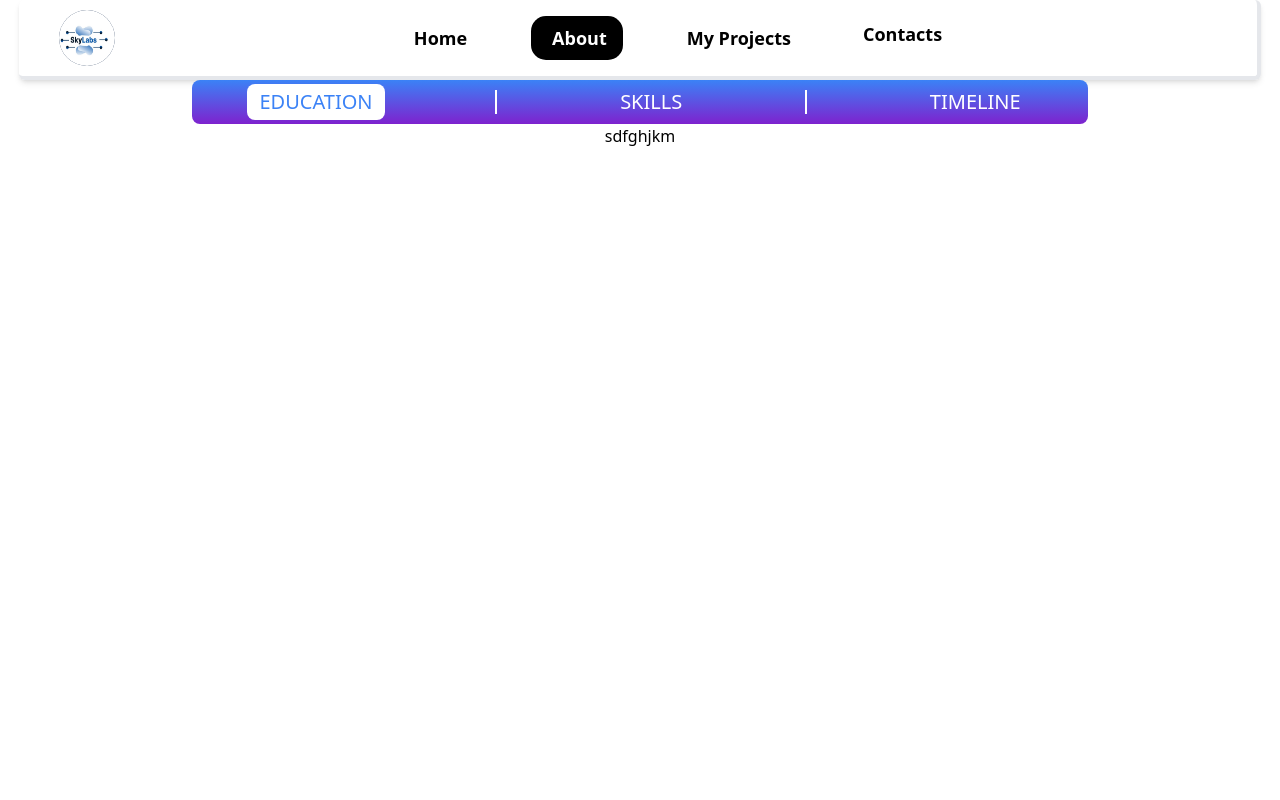
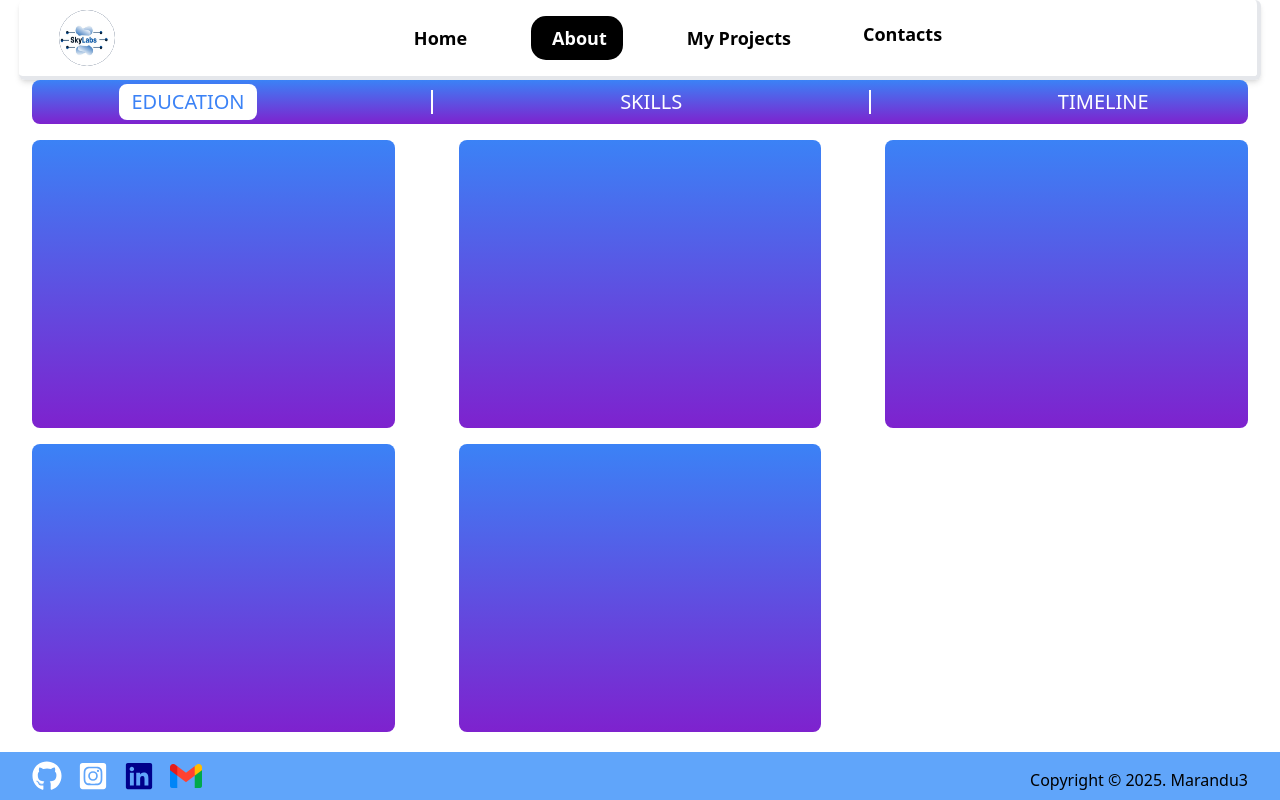
Before and after one commit to marandu3/PORTIFOLIO, a React (Vite) app: page /Abouts/Abouts/Education in a window 1280 px wide. Built offline with nearby package versions, Linux system fonts and the light colour scheme.

Commit message:
changes in education and about

```diff
--- a/src/components/Aboutnav.jsx
+++ b/src/components/Aboutnav.jsx
@@ -4,7 +4,7 @@ import { NavLink } from "react-router";
 function Aboutnav() {
   return (
     <div className="flex justify-center w-full">
-      <div className="flex items-center w-[70%] text-white text-lg md:text-xl bg-gradient-to-b from-blue-500 py-1 to-purple-700  rounded-lg justify-around">
+      <div className="flex items-center w-[95%] text-white text-lg md:text-xl bg-gradient-to-b from-blue-500 py-1 to-purple-700  rounded-lg justify-around">
         {/* EDUCATION NavLink */}
         <NavLink
           to="Abouts/Education"
--- a/src/components/Abouts.jsx
+++ b/src/components/Abouts.jsx
@@ -1,13 +1,18 @@
 import React from "react";
 import { NavLink, Outlet } from "react-router";
 import Aboutnav from "./Aboutnav";
+import Footerpages from "./Footerpages";
 
 function About() {
   return (
-    <div className="flex flex-col items-center">
+    <div>
+      <div className="flex flex-col">
       <Aboutnav/>
       <Outlet />
     </div>
+    <Footerpages/>
+    </div>
+
   );
 }
 
--- a/src/components/Education.jsx
+++ b/src/components/Education.jsx
@@ -3,9 +3,14 @@ import Educard from '../components/AboutCard'
 
 function Education() {
   return (
-    <div>
-        sdfghjkm
+    <div className='md:grid md:grid-cols-3'>
+        <Educard/>
+        <Educard/>
+        <Educard/>
+        <Educard/>
+        <Educard/>
     </div>
+
   )
 }
 
--- /dev/null
+++ b/src/components/Footer.jsx
@@ -0,0 +1,44 @@
+import React from 'react'
+
+import { FaInstagramSquare, FaLinkedin, FaGithub } from "react-icons/fa";
+import gmail from "../assets/gmail.png";
+
+
+function Footer() {
+  return (
+    <div>
+        <footer className="bg-blue-400 flex md:justify-end justify-between md:fixed bottom-0 text-white text-center py-2 w-full z-50">
+                <div className="flex md:hidden justify-center gap-4 items-center">
+                <FaGithub
+                        size={30}
+                        className="hover:cursor-pointer"
+                        onClick={() => window.open("https://www.github.com/marandu3")}
+                      />
+                      <FaInstagramSquare
+                        size={30}
+                        className="hover:cursor-pointer"
+                        onClick={() =>
+                          window.open("https://www.instagram.com/_m32003")
+                        }
+                      />
+                      <FaLinkedin
+                        size={30}
+                        className="hover:cursor-pointer"
+                        color="darkblue"
+                      />
+                      <img
+                        src={gmail}
+                        alt="gmail"
+                        className="w-8 hover:cursor-pointer h-8"
+                        onClick={() =>
+                          window.open("mailto:johnwillymarandu@gmail.com")
+                        }
+                      />
+                </div>
+                <p className="mt-2  text-black">Copyright &copy; 2025. Marandu3</p>
+              </footer>
+    </div>
+  )
+}
+
+export default Footer
--- /dev/null
+++ b/src/components/Footerpages.jsx
@@ -0,0 +1,47 @@
+import React from 'react'
+
+import { FaInstagramSquare, FaLinkedin, FaGithub } from "react-icons/fa";
+import gmail from "../assets/gmail.png";
+
+
+function Footerpages() {
+  return (
+    <div>
+        <footer className="bg-blue-400 mt-5 flex px-4 md:px-8  justify-between bottom-0 text-white text-center py-2 w-full z-50">
+                <div className="flex md:flex md:justify-start  justify-center gap-4 items-center">
+                <FaGithub
+                        size={30}
+                        className="hover:cursor-pointer"
+                        onClick={() => window.open("https://www.github.com/marandu3")}
+                      />
+                      <FaInstagramSquare
+                        size={30}
+                        className="hover:cursor-pointer"
+                        onClick={() =>
+                          window.open("https://www.instagram.com/_m32003")
+                        }
+                      />
+                      <FaLinkedin
+                        size={30}
+                        className="hover:cursor-pointer"
+                        color="darkblue"
+                      />
+                      <img
+                        src={gmail}
+                        alt="gmail"
+                        className="w-8 hover:cursor-pointer h-8"
+                        onClick={() =>
+                          window.open("mailto:johnwillymarandu@gmail.com")
+                        }
+                      />
+                </div>
+                <div>
+                <p className="mt-2  text-black">Copyright &copy; 2025. Marandu3</p>
+                </div>
+
+              </footer>
+    </div>
+  )
+}
+
+export default Footerpages
--- a/src/components/Landing.jsx
+++ b/src/components/Landing.jsx
@@ -5,16 +5,17 @@ import Typewriter from "typewriter-effect";
 import { IoLogoWhatsapp } from "react-icons/io";
 import { FaInstagramSquare, FaLinkedin, FaGithub } from "react-icons/fa";
 import gmail from "../assets/gmail.png";
+import Footer from "./Footer"
 
 function Home() {
   const [showQR, setShowQR] = useState(false); // State to toggle QR code visibility
 
   return (
-    <div className="min-h-screen flex flex-col relative">
+    <div className=" flex flex-col relative">
       {/* Main Content */}
       <div className="md:flex flex-grow">
         {/* Left Section */}
-        <div className="w-full md:w-[50%] mt-2 md:h-screen flex justify-center pt-20 shadow-md pb-4">
+        <div className="w-full md:w-[50%] mt-2 flex justify-center pt-20 shadow-md pb-4">
           <div className="w-[90%]">
             <div className="flex flex-wrap items-center">
               <p className="text-xl font-bold text-gray-800">
@@ -84,7 +85,7 @@ function Home() {
         </div>
 
         {/* Right Section */}
-        <div className="flex pb-16 md:w-[50%]  md:h-screen justify-center pt-3 items-center">
+        <div className="flex pb-16 md:w-[50%]  justify-center pt-3 items-center shadow-lg">
           <img
             src={Profile}
             alt="Profile"
@@ -94,36 +95,7 @@ function Home() {
       </div>
 
       {/* Footer */}
-      <footer className="bg-blue-400 flex md:justify-end justify-between text-white text-center py-2 w-full fixed bottom-0 z-50">
-        <div className="flex md:hidden justify-center gap-4 items-center">
-        <FaGithub
-                size={30}
-                className="hover:cursor-pointer"
-                onClick={() => window.open("https://www.github.com/marandu3")}
-              />
-              <FaInstagramSquare
-                size={30}
-                className="hover:cursor-pointer"
-                onClick={() =>
-                  window.open("https://www.instagram.com/_m32003")
-                }
-              />
-              <FaLinkedin
-                size={30}
-                className="hover:cursor-pointer"
-                color="darkblue"
-              />
-              <img
-                src={gmail}
-                alt="gmail"
-                className="w-8 hover:cursor-pointer h-8"
-                onClick={() =>
-                  window.open("mailto:johnwillymarandu@gmail.com")
-                }
-              />
-        </div>
-        <p className="mt-2  text-black">Copyright &copy; 2025. Marandu3</p>
-      </footer>
+      <Footer/>
 
       {/* QR Code Modal */}
       {showQR && (
--- a/src/components/Navbar.jsx
+++ b/src/components/Navbar.jsx
@@ -53,7 +53,7 @@ function Navbar() {
             <NavLink to="/" onClick={closeMenu}>
               <li className="hover:text-gray-500 cursor-pointer px-4 py-2">Home</li>
             </NavLink>
-            <NavLink to="/Abouts" onClick={closeMenu}>
+            <NavLink to="/Abouts/Abouts/Education" onClick={closeMenu}>
               <li className="hover:text-gray-500 cursor-pointer px-4 py-2">About</li>
             </NavLink>
             <NavLink to="/projects" onClick={closeMenu}>
@@ -75,7 +75,7 @@ function Navbar() {
             <NavLink to="/" onClick={closeMenu}>
               <li className="hover:cursor-pointer hover:border-b-2 cursor-pointer px-4 py-2">Home</li>
             </NavLink>
-            <NavLink to="/Abouts" onClick={closeMenu}>
+            <NavLink to="/Abouts/Abouts/Education" onClick={closeMenu}>
               <li className="hover:cursor-pointer hover:border-b-2 cursor-pointer px-4 py-2">About</li>
             </NavLink>
             <NavLink to="/projects" onClick={closeMenu}>
```
